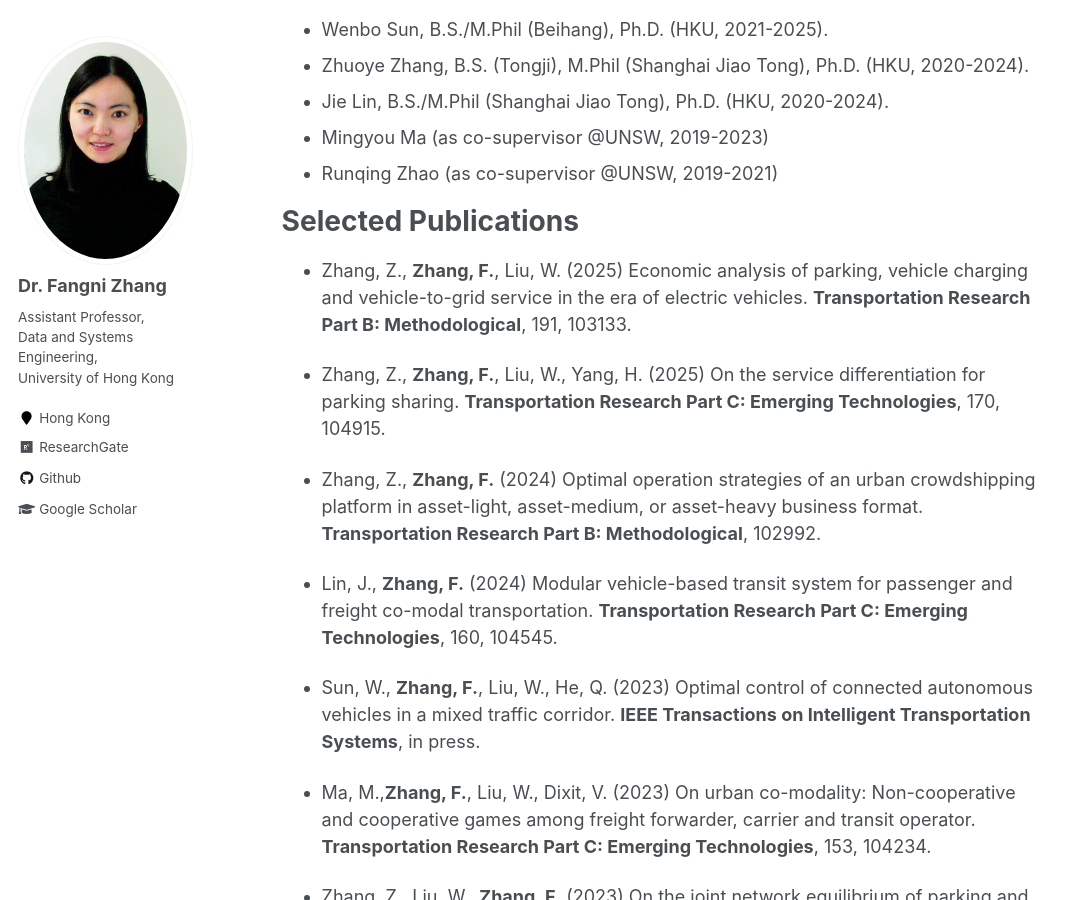
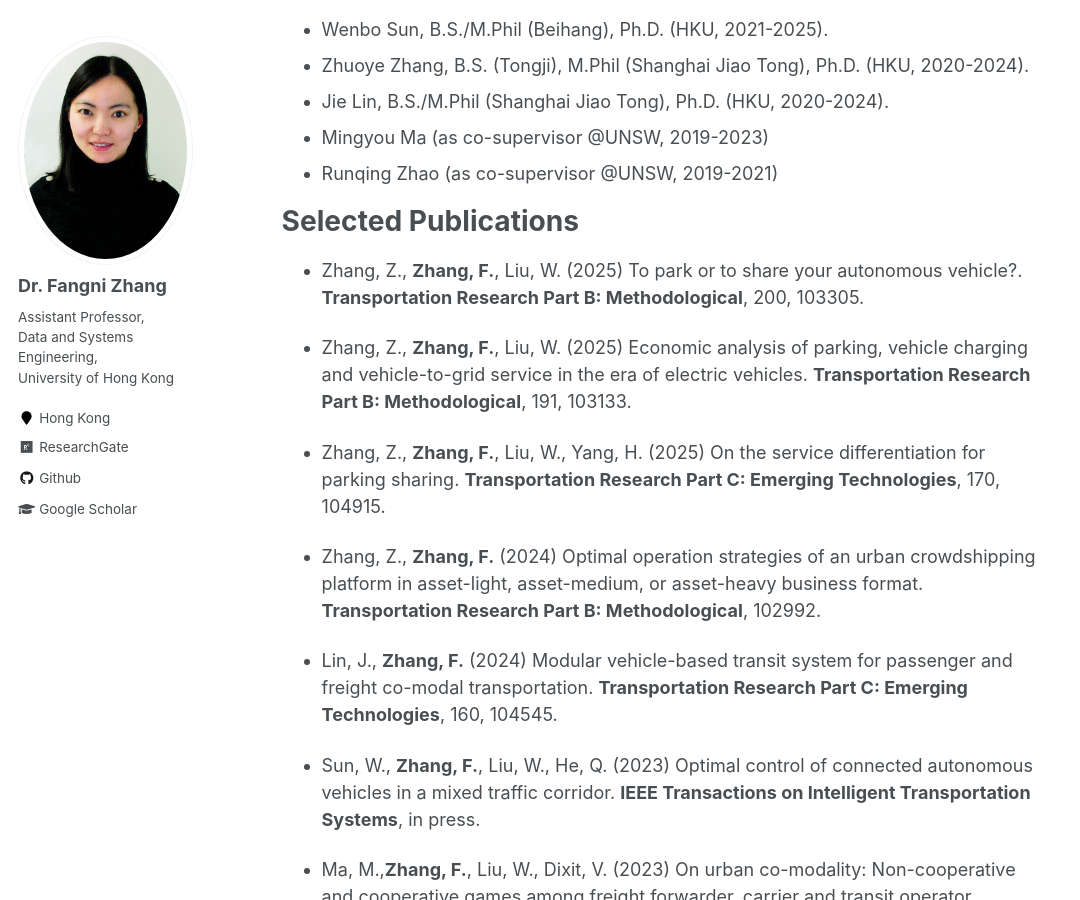
Before and after one commit to fangnizhang/fangnizhang.github.io, a Jekyll site: the page built from _pages/about.md, in a window 1280 px wide and 900 px high, scrolled down 1987 px. Shown: the whole window, without its empty margins (0-1080 px from the left). Built offline with Jekyll 4.4.1, drawn with Linux system fonts in a browser that asks for light colours.

Commit message:
Update about.md

```diff
--- a/_pages/about.md
+++ b/_pages/about.md
@@ -55,6 +55,8 @@ Graduated:
 
 Selected Publications
 ======
+- Zhang, Z., __Zhang, F.__, Liu, W. (2025) To park or to share your autonomous vehicle?. __Transportation Research Part B: Methodological__, 200, 103305.
+
 - Zhang, Z., __Zhang, F.__, Liu, W. (2025) Economic analysis of parking, vehicle charging and vehicle-to-grid service in the era of electric vehicles. __Transportation Research Part B: Methodological__, 191, 103133.
 
 - Zhang, Z., __Zhang, F.__, Liu, W., Yang, H. (2025) On the service differentiation for parking sharing. __Transportation Research Part C: Emerging Technologies__, 170, 104915.
```
